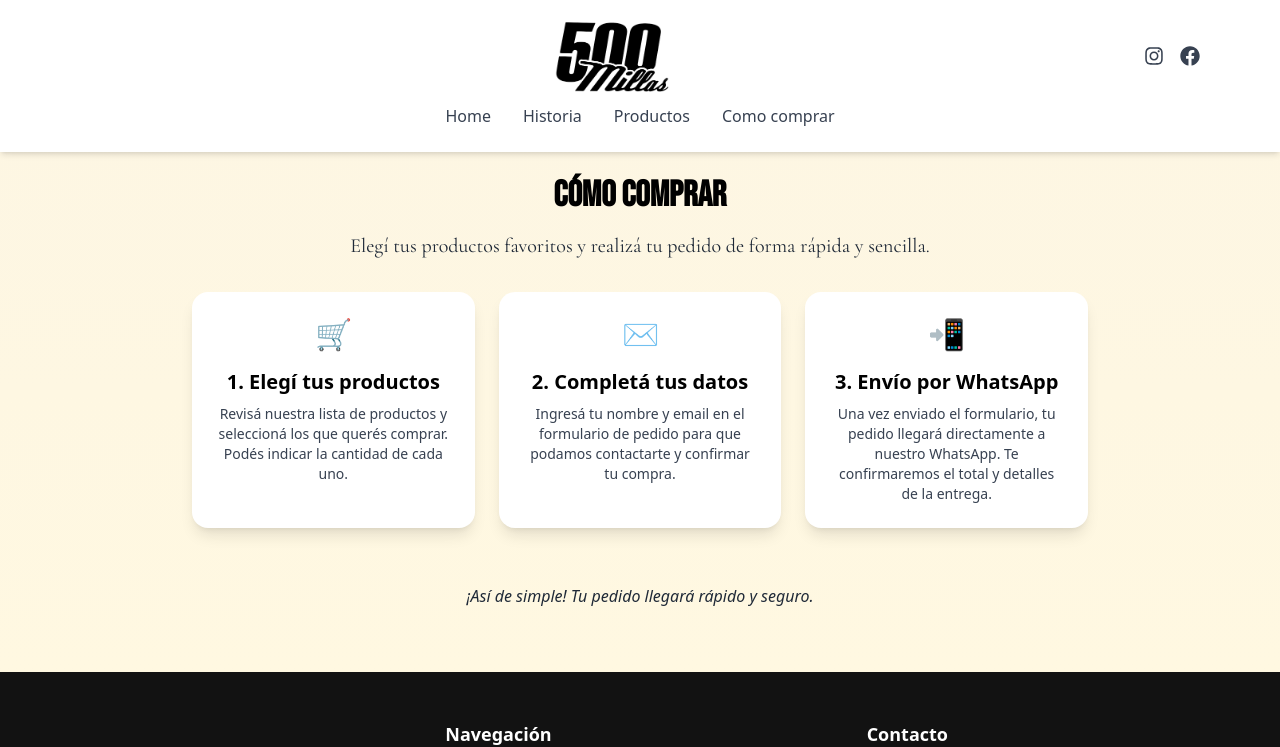
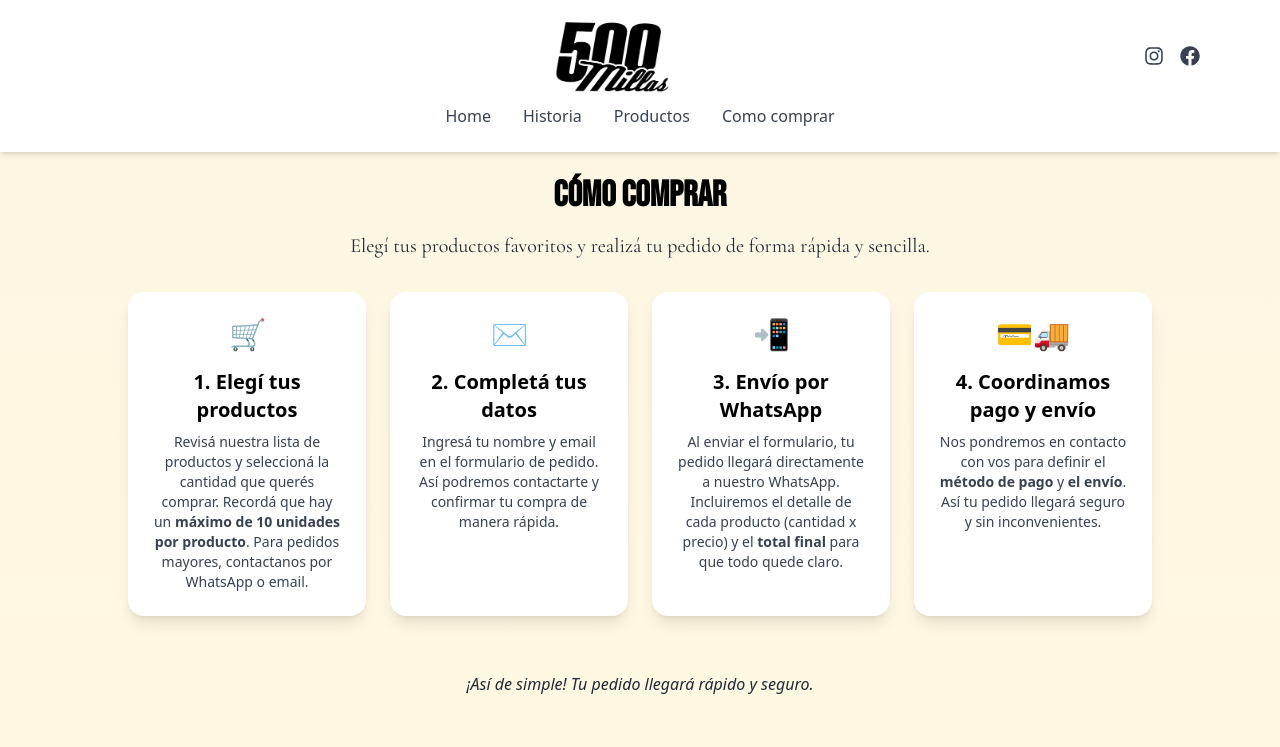
Before and after one commit to Nico09Barberis/500millas, a React (Vite) app in the folder 500-millas-web/: page /como-comprar in a window 1280 px wide. Shown: the top 747 px of the page. Built offline with nearby package versions, Linux system fonts and the light colour scheme; a web font is replaced by a local one.

Commit message:
agregue un mensaje informativo en el form, tambien agregue un paso extra en el apartado de -como comprar-

```diff
--- a/500-millas-web/src/components/common/OrderForm.jsx
+++ b/500-millas-web/src/components/common/OrderForm.jsx
@@ -34,7 +34,12 @@ const OrderForm = ({ products, whatsappNumber }) => {
 
     const selectedProducts = products
       .filter((p) => quantities[p.id] > 0)
-      .map((p) => `- ${p.name} (${quantities[p.id]} x $${p.price}): $${quantities[p.id] * p.price}`)
+      .map(
+        (p) =>
+          `- ${p.name} (${quantities[p.id]} x $${p.price}): $${
+            quantities[p.id] * p.price
+          }`
+      )
       .join("%0A");
 
     if (!selectedProducts) {
@@ -48,7 +53,7 @@ const OrderForm = ({ products, whatsappNumber }) => {
 
   return (
     <form
-      className="flex flex-col gap-4 overflow-auto p-6 max-h-[70vh] bg-slate-900 rounded-2xl shadow-lg"
+      className="flex flex-col gap-4 overflow-auto p-6 max-h-[85vh] bg-slate-900 rounded-2xl shadow-lg"
       onSubmit={handleSubmit}
     >
       <h2 className="text-center text-3xl font-bold text-gray-300 mb-4">
@@ -73,6 +78,7 @@ const OrderForm = ({ products, whatsappNumber }) => {
         required
       />
 
+
       <div className="flex-1 overflow-auto">
         {products.map((product) => (
           <div key={product.id} className="flex flex-col mb-3">
@@ -82,13 +88,25 @@ const OrderForm = ({ products, whatsappNumber }) => {
             <input
               type="number"
               min="0"
+              max="10" // límite máximo
               value={quantities[product.id] || 0}
-              onChange={(e) => handleQuantityChange(product.id, e.target.value)}
+              onChange={(e) => {
+                let value = Number(e.target.value);
+                if (value > 10) value = 10; // aseguramos límite aunque se escriba manualmente
+                handleQuantityChange(product.id, value);
+              }}
               className="bg-slate-800 w-11/12 rounded-xl border border-gray-700 px-3 py-2 text-gray-200 text-sm placeholder-gray-400 focus:outline-none focus:ring-2 focus:ring-gray-700 focus:ring-offset-2 focus:ring-offset-slate-900 transition"
             />
           </div>
         ))}
       </div>
+
+
+      {/* Mensaje informativo */}
+      <p className="text-sm italic text-[#F0D98F] mt-2">
+        Máximo 10 unidades por producto. Para pedidos mayores, contactarse por
+        WhatsApp o email.
+      </p>
 
       {/* Total dinámico */}
       <div className="text-right text-gray-200 font-bold text-lg">
--- a/500-millas-web/src/pages/HowToBuy.jsx
+++ b/500-millas-web/src/pages/HowToBuy.jsx
@@ -3,7 +3,7 @@ import React from "react";
 const HowToBuy = () => {
   return (
     <section className="bg-gradient-to-b from-[#FDF6E3] to-[#FFF8E1] mt-28 md:mt-28 py-16 px-6">
-      <div className="max-w-4xl mx-auto flex flex-col gap-8">
+      <div className="max-w-5xl mx-auto flex flex-col gap-8">
         <div className="text-center">
           <h2 className="text-4xl font-bebas font-bold text-black mb-4">
             Cómo comprar
@@ -13,14 +13,15 @@ const HowToBuy = () => {
           </p>
         </div>
 
-        <div className="flex flex-col md:flex-row gap-6">
+        <div className="flex flex-col md:flex-row gap-6 flex-wrap">
           {/* Paso 1 */}
           <div className="flex-1 bg-white rounded-2xl shadow-lg p-6 flex flex-col items-center text-center">
             <div className="text-3xl mb-4">🛒</div>
             <h3 className="text-xl font-semibold mb-2">1. Elegí tus productos</h3>
             <p className="text-gray-700 text-sm">
-              Revisá nuestra lista de productos y seleccioná los que querés comprar.
-              Podés indicar la cantidad de cada uno.
+              Revisá nuestra lista de productos y seleccioná la cantidad que querés comprar.
+              Recordá que hay un <strong>máximo de 10 unidades por producto</strong>.
+              Para pedidos mayores, contactanos por WhatsApp o email.
             </p>
           </div>
 
@@ -29,7 +30,8 @@ const HowToBuy = () => {
             <div className="text-3xl mb-4">✉️</div>
             <h3 className="text-xl font-semibold mb-2">2. Completá tus datos</h3>
             <p className="text-gray-700 text-sm">
-              Ingresá tu nombre y email en el formulario de pedido para que podamos contactarte y confirmar tu compra.
+              Ingresá tu nombre y email en el formulario de pedido.
+              Así podremos contactarte y confirmar tu compra de manera rápida.
             </p>
           </div>
 
@@ -38,8 +40,18 @@ const HowToBuy = () => {
             <div className="text-3xl mb-4">📲</div>
             <h3 className="text-xl font-semibold mb-2">3. Envío por WhatsApp</h3>
             <p className="text-gray-700 text-sm">
-              Una vez enviado el formulario, tu pedido llegará directamente a nuestro WhatsApp.
-              Te confirmaremos el total y detalles de la entrega.
+              Al enviar el formulario, tu pedido llegará directamente a nuestro WhatsApp.
+              Incluiremos el detalle de cada producto (cantidad x precio) y el <strong>total final</strong> para que todo quede claro.
+            </p>
+          </div>
+
+          {/* Paso 4 */}
+          <div className="flex-1 bg-white rounded-2xl shadow-lg p-6 flex flex-col items-center text-center">
+            <div className="text-3xl mb-4">💳🚚</div>
+            <h3 className="text-xl font-semibold mb-2">4. Coordinamos pago y envío</h3>
+            <p className="text-gray-700 text-sm">
+              Nos pondremos en contacto con vos para definir el <strong>método de pago</strong> y <strong>el envío</strong>.
+              Así tu pedido llegará seguro y sin inconvenientes.
             </p>
           </div>
         </div>
--- a/500-millas-web/src/sections/product/ProductSection.jsx
+++ b/500-millas-web/src/sections/product/ProductSection.jsx
@@ -50,7 +50,7 @@ const ProductSection = () => {
   return (
     <section className="bg-gradient-to-b py-16 px-6">
       <div className="max-w-5xl mx-auto flex flex-col gap-12">
-        <div className="max-w-3xl mx-auto flex flex-col text-center">
+        <div className="max-w-3xl mx-auto flex flex-col text-justify md:text-center">
           <h2 className="text-5xl font-tangerine-regular font-bold mb-6">
             Sabías que ...
           </h2>
```
